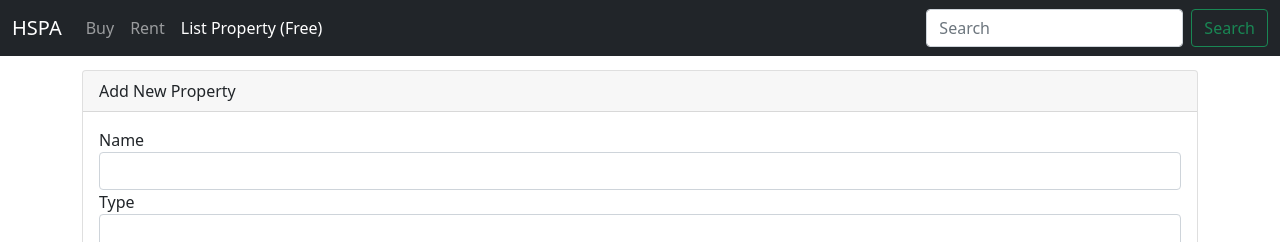
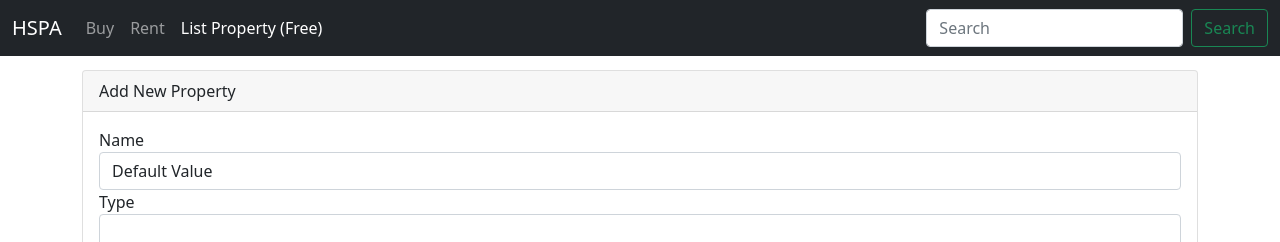
Before and after one commit to Lordede/immo-app, an Angular app in the folder Frontend/: page /add-property in a window 1280 px wide. Shown: the top 242 px of the page. Built offline with nearby package versions, Linux system fonts and the light colour scheme.

Commit message:
changes until v17

```diff
--- a/Frontend/src/app/property/add-property/add-property.component.ts
+++ b/Frontend/src/app/property/add-property/add-property.component.ts
@@ -13,6 +13,11 @@ export class AddPropertyComponent implements OnInit {
   constructor(private router: Router) { }
 
   ngOnInit() {
+    // this.addPropertyForm.controls['Name'].setValue('Default Value');
+
+    setTimeout(() => {// Template Form Ansatz arbeitet synchron, daher muss hier gewartet werden bis fertig geladet, dann wird wert gesetzt
+    this.addPropertyForm.controls['Name'].setValue('Default Value') // Funktioniert nur weil Komponente klein, sonst müsste länger gewartet werden
+    }, /*1000*/); // bei größeren Komponenten Timeout verlängern, damit es auch wirklich fertig geladet ist
   }
 
   onBack(){
```
